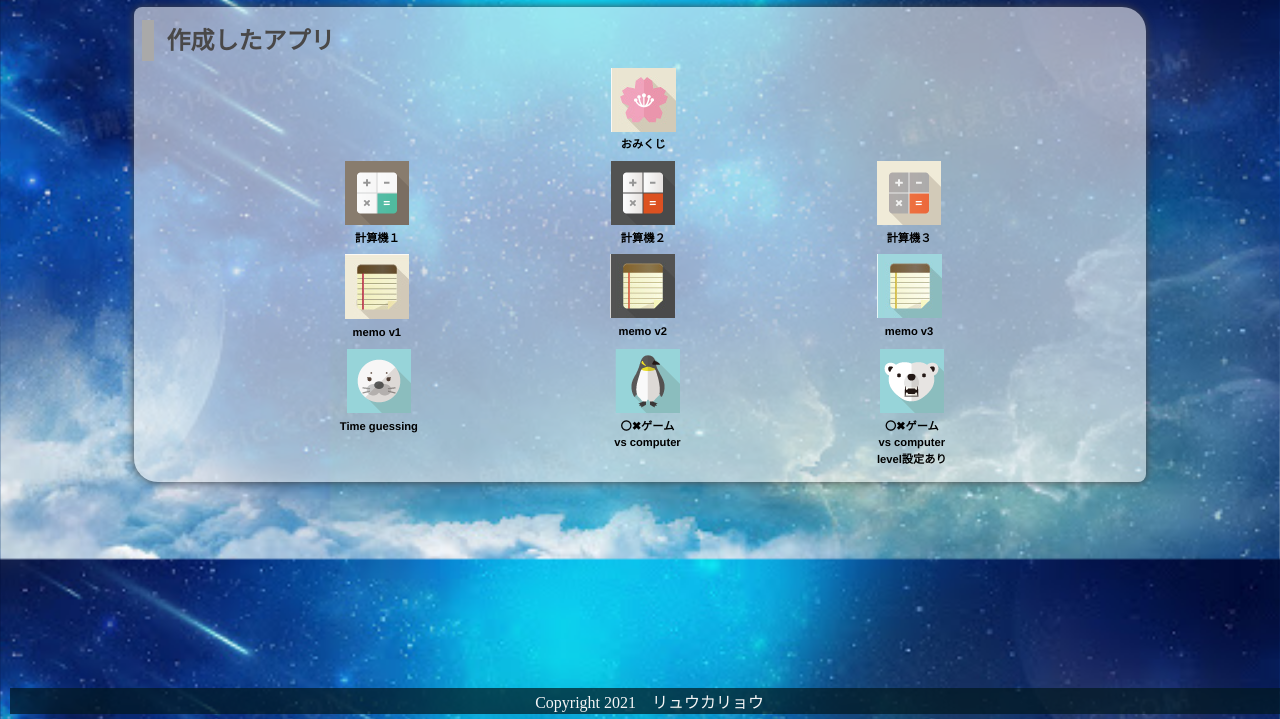
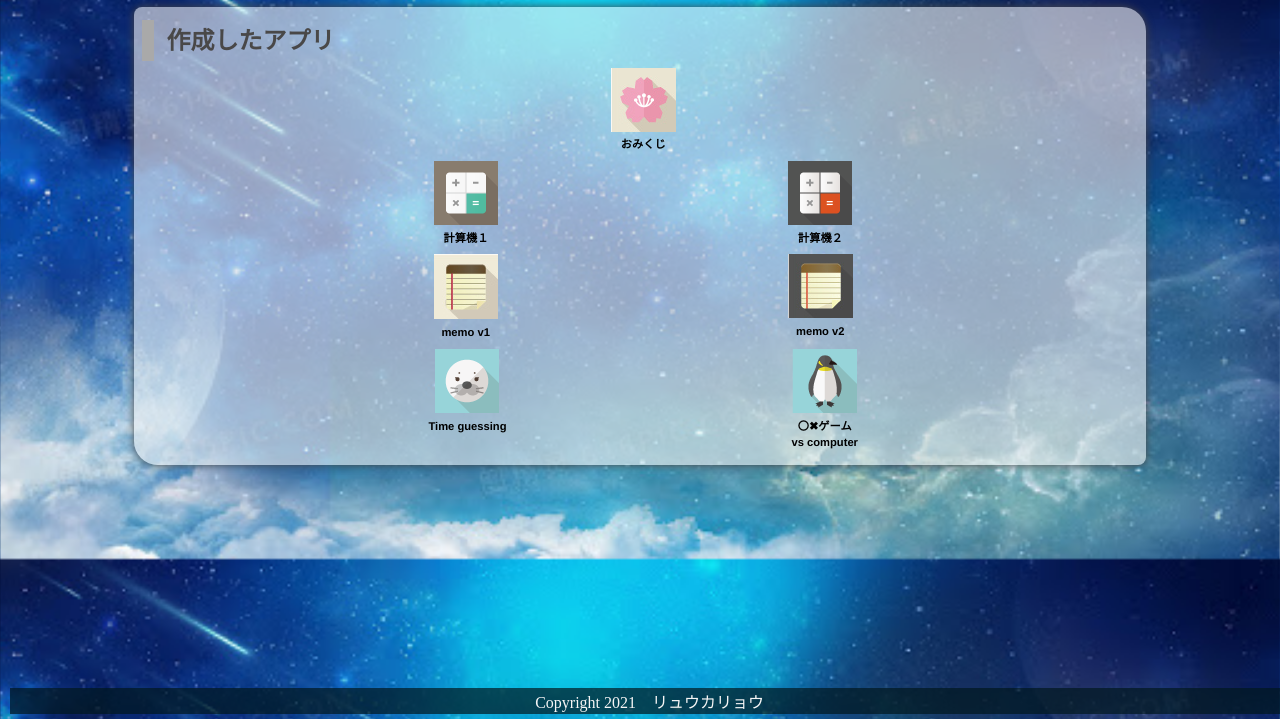
Before and after one commit to bjxdfm/mobileapp, a plain HTML site: page index.html in a window 1280 px wide. Shown: the part 81-800 px from the top of the page. Drawn offline with Linux system fonts and the light colour scheme.

Commit message:
Update index.html

```diff
--- a/index.html
+++ b/index.html
@@ -19,15 +19,15 @@
           <div class="spacer"></div>
           <a href="02_calculator_v1/02_calculator/calculator.html" title="かんたんな計算機です。"><img src="img/計算機1.png" alt="計算機１"><br>計算機１</a>
           <a href="02_calculator_v2/03_calcuator(button)/calculator_button.html" title="=ボタンをつけた計算機です。"><img src="img/計算機2.png" alt="計算機２"><br>計算機２</a>
-          <a href="02_calculator_v3/03_calcuator(button)/calculator_button.html" title="=全部ボタンの計算機です。"><img src="img/計算機3.png" alt="計算機３"><br>計算機３</a>
+
           <div class="spacer"></div>
           <a href="03_memo_app_v1/04_memo_2/memo.html" title="メモアプリv1です。"><img src="img/f_f_business_1_s64_f_business_1_0bg.jpg" alt="memo v1"><br>memo v1</a>
           <a href="03_memo_app_v2/04_memo_2/memo.html" title="メモアプリv2です。"><img src="img/f_f_business_1_s64_f_business_1_1bg.jpg" alt="memo v2"><br>memo v2</a>
-          <a href="03_memo_app_v3/memo_app.html" title="メモアプリv3です。"><img src="img/f_f_business_1_s64_f_business_1_2bg.jpg" alt="memo v3"><br>memo v3</a>
+
           <div class="spacer"></div>
           <a href="04_tic tac toe_fix_v1/Time guessing quiz/timeguess.html" title="Time guessingゲームです。"><img src="img/azarashi.png" alt="Time guessing"><br>Time guessing</a>
           <a href="04_tic tac toe_vs computer/tic_tac_toe_vs computer.html" title="vs computerです。"><img src="img/penguin.png" alt="〇✖ゲームvs computer"><br>〇✖ゲーム<br>vs computer</a>
-          <a href="04_tic tac toe_vs computer level/tic_tac_toe_vs computer.html" title="vs computer level付き。"><img src="img/bear.png" alt="〇✖ゲーム"><br>〇✖ゲーム<br>vs computer<br>level設定あり</a>
+
       </div>
       <div class="filler01"></div>
     </section>
```
